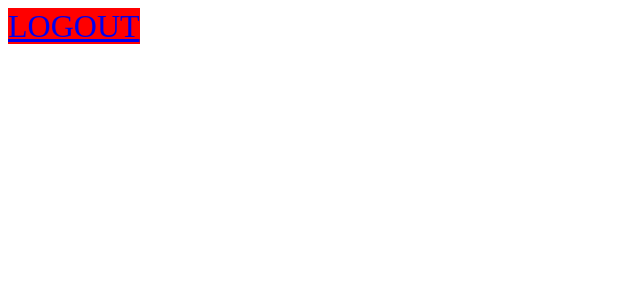
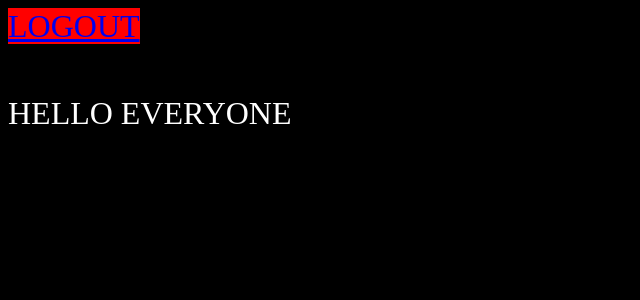
Before and after one commit to sheraankit2112/xenonproject, a Django app: page /afterlogin in a window 1280 px wide. Shown: the top 300 px of the page, without its empty margins (0-640 px from the left). Run offline with Django 4.2, Linux system fonts and the light colour scheme.

Commit message:
Update afterlogin.html

```diff
--- a/template/afterlogin.html
+++ b/template/afterlogin.html
@@ -7,6 +7,9 @@
     <meta name="viewport" content="width=device-width, initial-scale=1.0">
     <title>Document</title>
     <style>
+        body{
+            background-color:black;
+        }
         .success{
             color:white;
             background-color: green;
```
